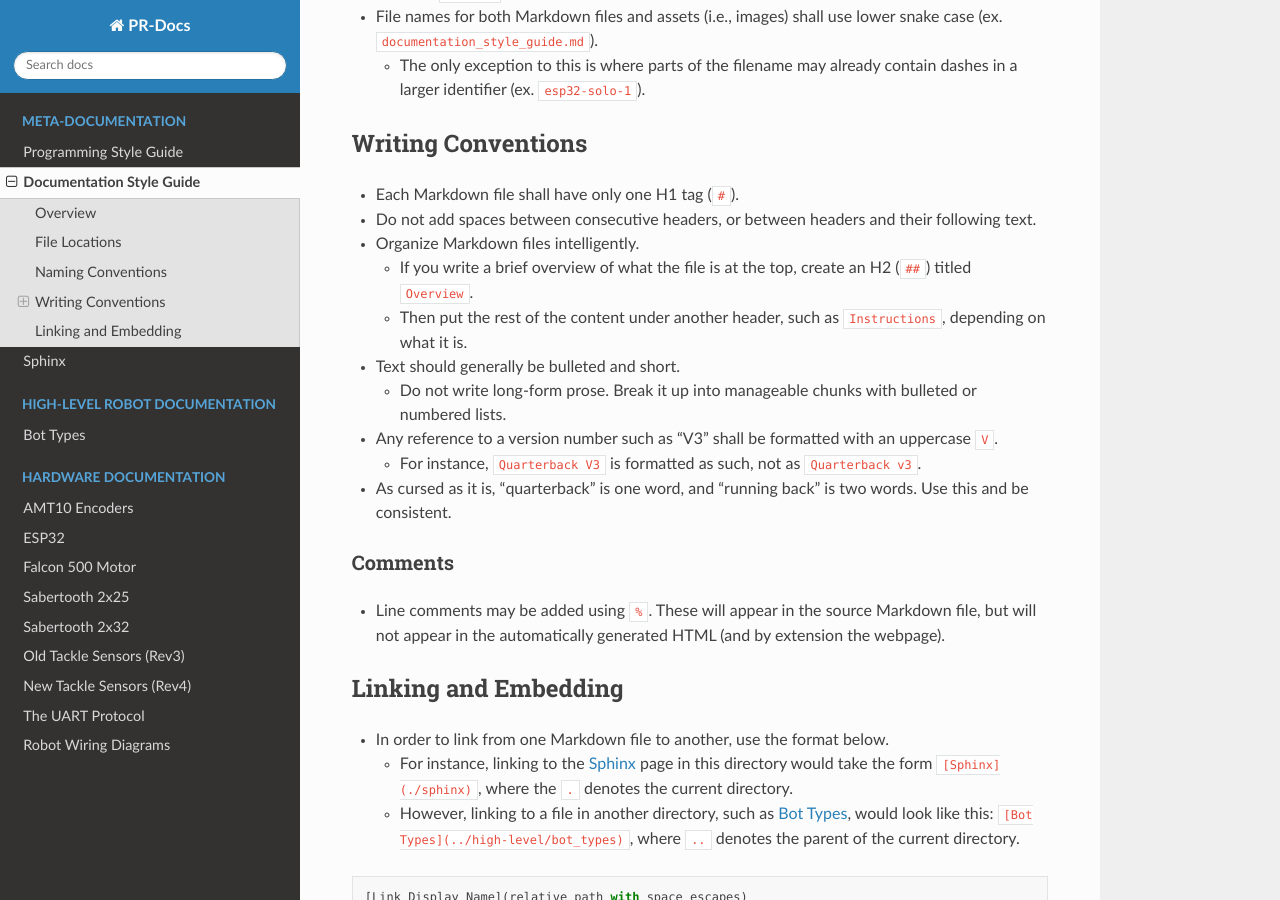
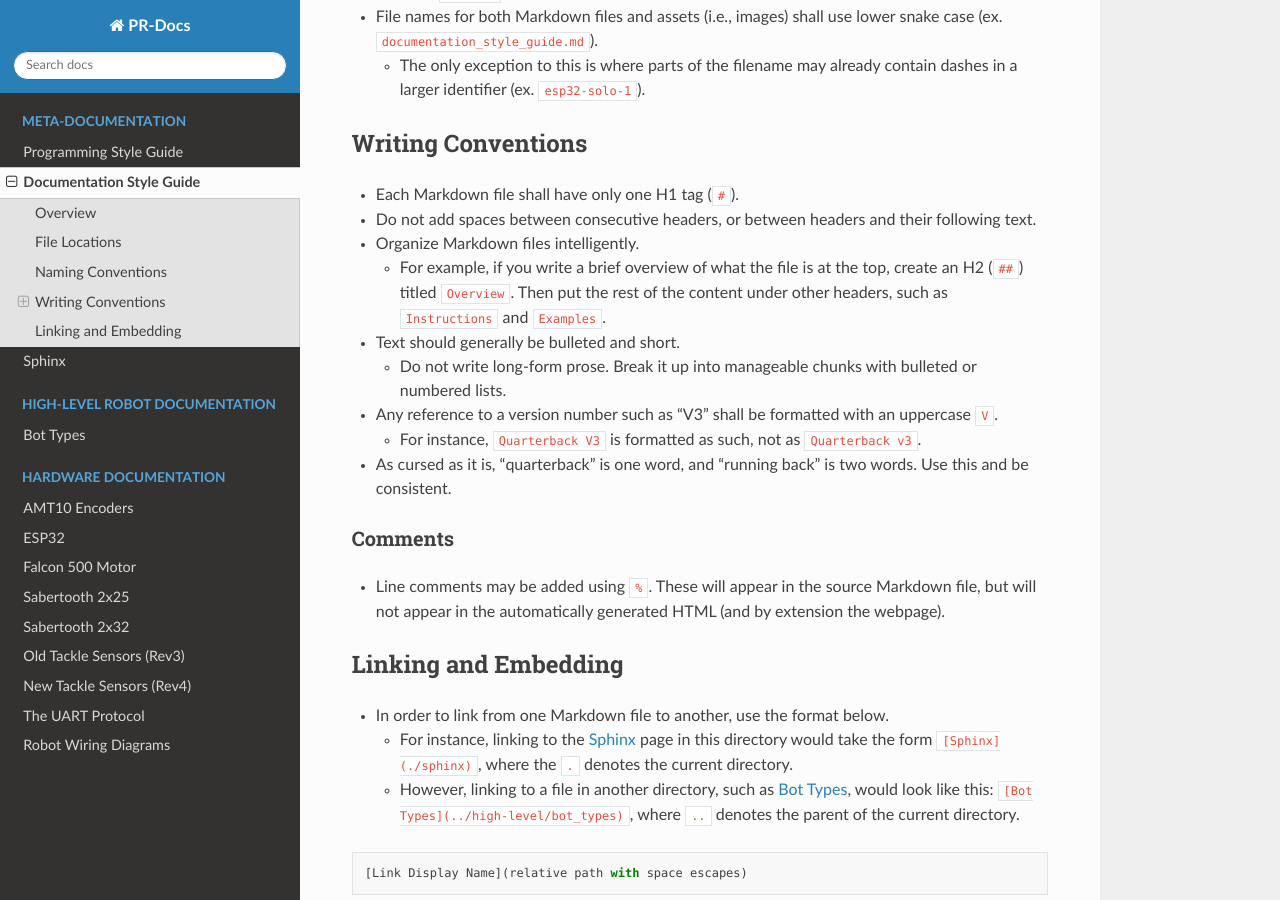
Before and after one commit to PolarRobotics/PR-Docs, a Sphinx documentation site: the page built from docs/source/metadocs/documentation_style_guide.md, in a window 1280 px wide and 900 px high, scrolled down 957 px. Built offline with Sphinx 7.4.7 and the Read the Docs theme 2.0.0, drawn with Linux system fonts in a browser that asks for light colours; pages that are not in the unit, such as notebooks, are missing from menus.

Commit message:
rename items

```diff
--- a/docs/source/metadocs/documentation_style_guide.md
+++ b/docs/source/metadocs/documentation_style_guide.md
@@ -25,8 +25,7 @@
 - Each Markdown file shall have only one H1 tag (`#`).
 - Do not add spaces between consecutive headers, or between headers and their following text.
 - Organize Markdown files intelligently.
-	- If you write a brief overview of what the file is at the top, create an H2 (`##`) titled `Overview`.
-	- Then put the rest of the content under another header, such as `Instructions`, depending on what it is.
+	- For example, if you write a brief overview of what the file is at the top, create an H2 (`##`) titled `Overview`. Then put the rest of the content under other headers, such as `Instructions` and `Examples`.
 - Text should generally be bulleted and short.
 	- Do not write long-form prose. Break it up into manageable chunks with bulleted or numbered lists.
 - Any reference to a version number such as "V3" shall be formatted with an uppercase `V`.
```
Also changed, not shown: docs/source/_static/images/training/upbase/upbase_perms_1_menu.png (renamed from docs/source/_static/images/training/upbase/Upbase_1.png), docs/source/_static/images/training/upbase/upbase_perms_2_invite.png (renamed from docs/source/_static/images/training/upbase/Upbase_2.png), docs/source/_static/images/training/upbase/upbase_perms_3_people.png (renamed from docs/source/_static/images/training/upbase/Upbase_3.png), docs/source/_static/images/training/upbase/upbase_task_1_priority.png (renamed from docs/source/_static/images/training/upbase/Upbase_5.png), docs/source/_static/images/training/upbase/upbase_task_2_add_subtask.png (renamed from docs/source/_static/images/training/upbase/Upbase_6.png), docs/source/_static/images/training/upbase/upbase_view_completed_tasks.png (renamed from docs/source/_static/images/training/upbase/Upbase_4.png).
